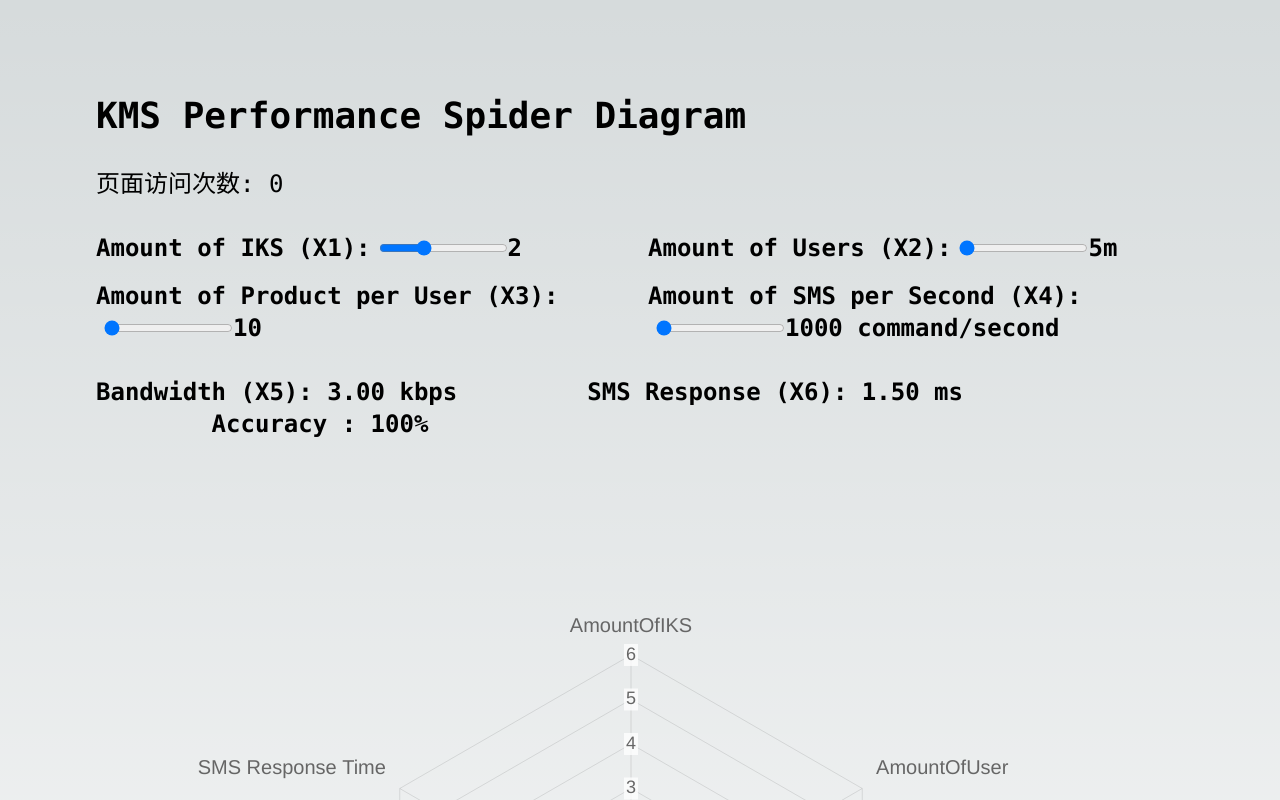
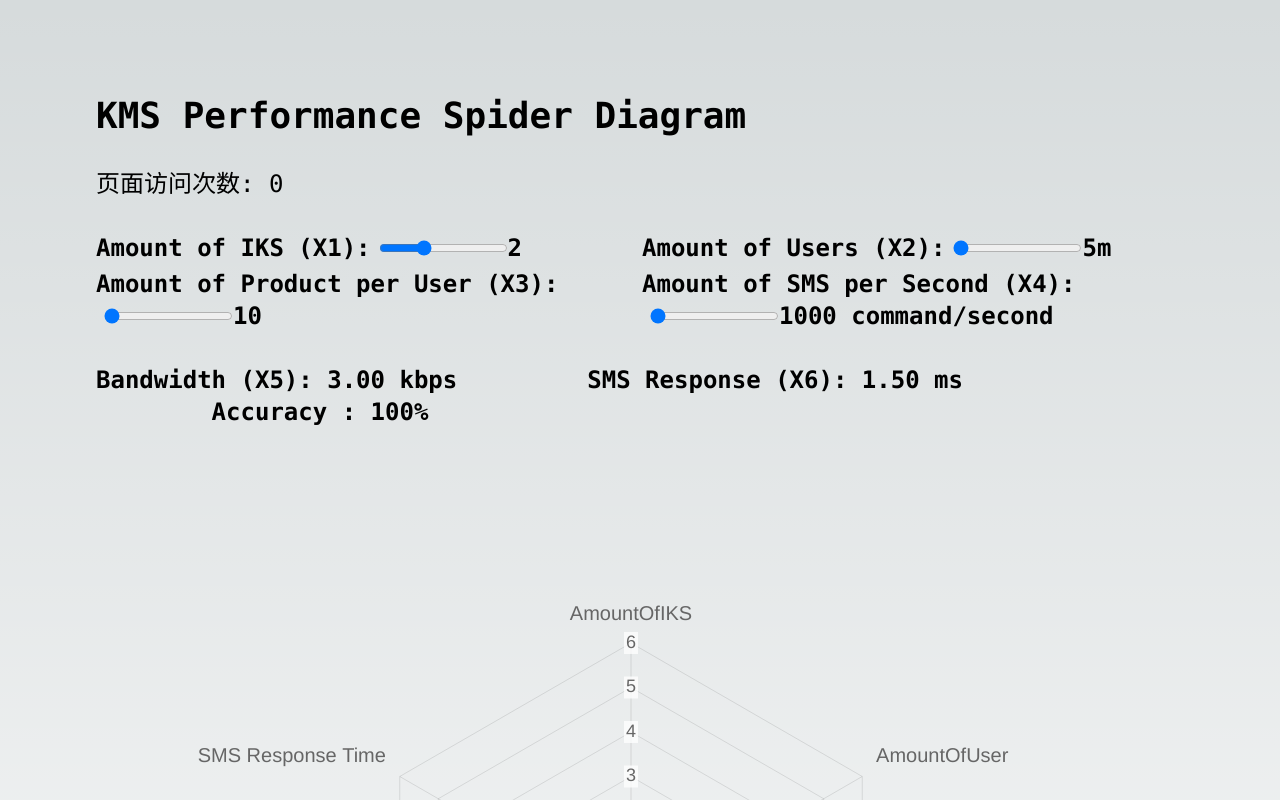
Before and after one commit to henryqian/spider-chart-project, a Next.js app: page / in a window 1280 px wide. Shown: the top 800 px of the page. Built offline with nearby package versions, Linux system fonts and the light colour scheme; no server answers; the database is empty.

Commit message:
minor gui update

```diff
--- a/app/page.tsx
+++ b/app/page.tsx
@@ -80,7 +80,7 @@ export default function Home() {
       <div className="z-10 items-top justify-between font-mono text-sm">
         <h1 className="text-4xl font-bold mb-8">KMS Performance Spider Diagram</h1>
         <h1 className="text-2xl mb-8">页面访问次数: {pageViews}</h1>
-        <div className="text-2xl font-bold mb-8 grid grid-cols-2 gap-4">
+        <div className="text-2xl font-bold mb-8 grid grid-cols-2 gap-1">
           <label>
             Amount of IKS (X1):
             <input
```
